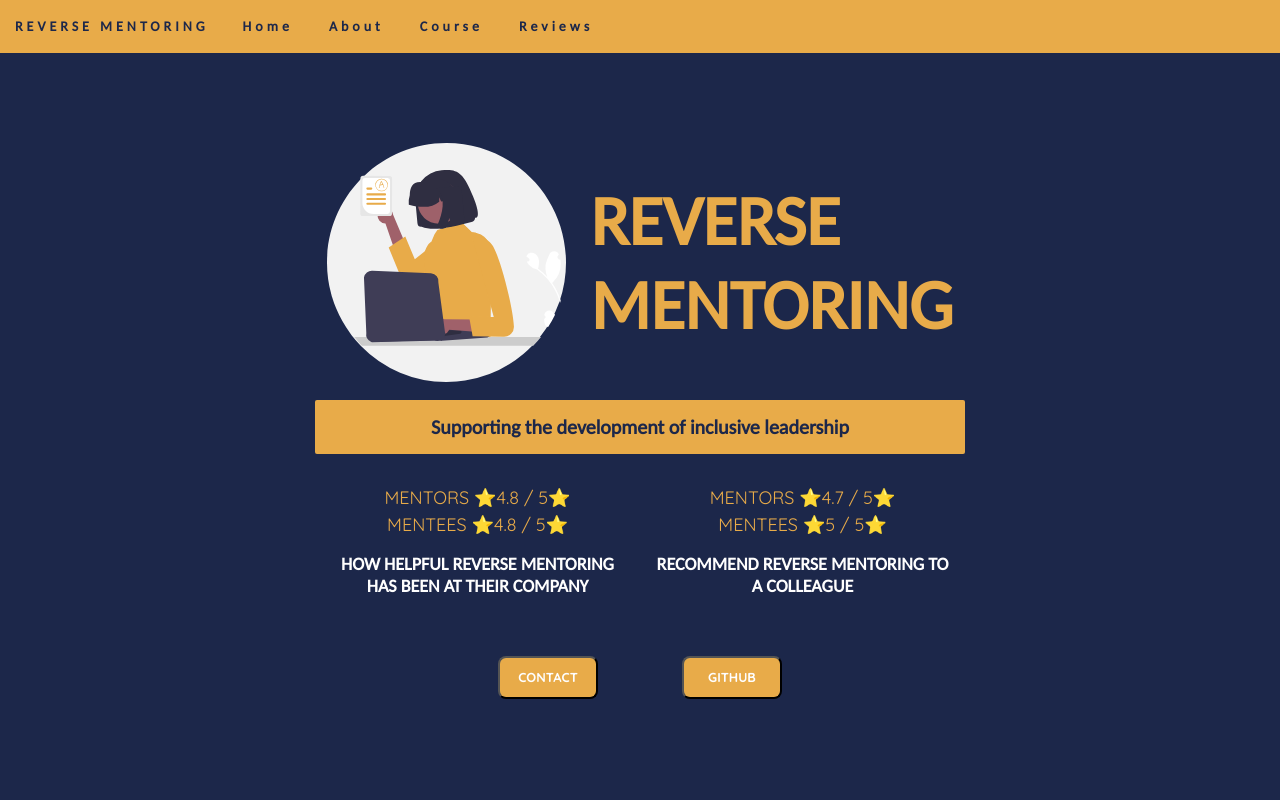
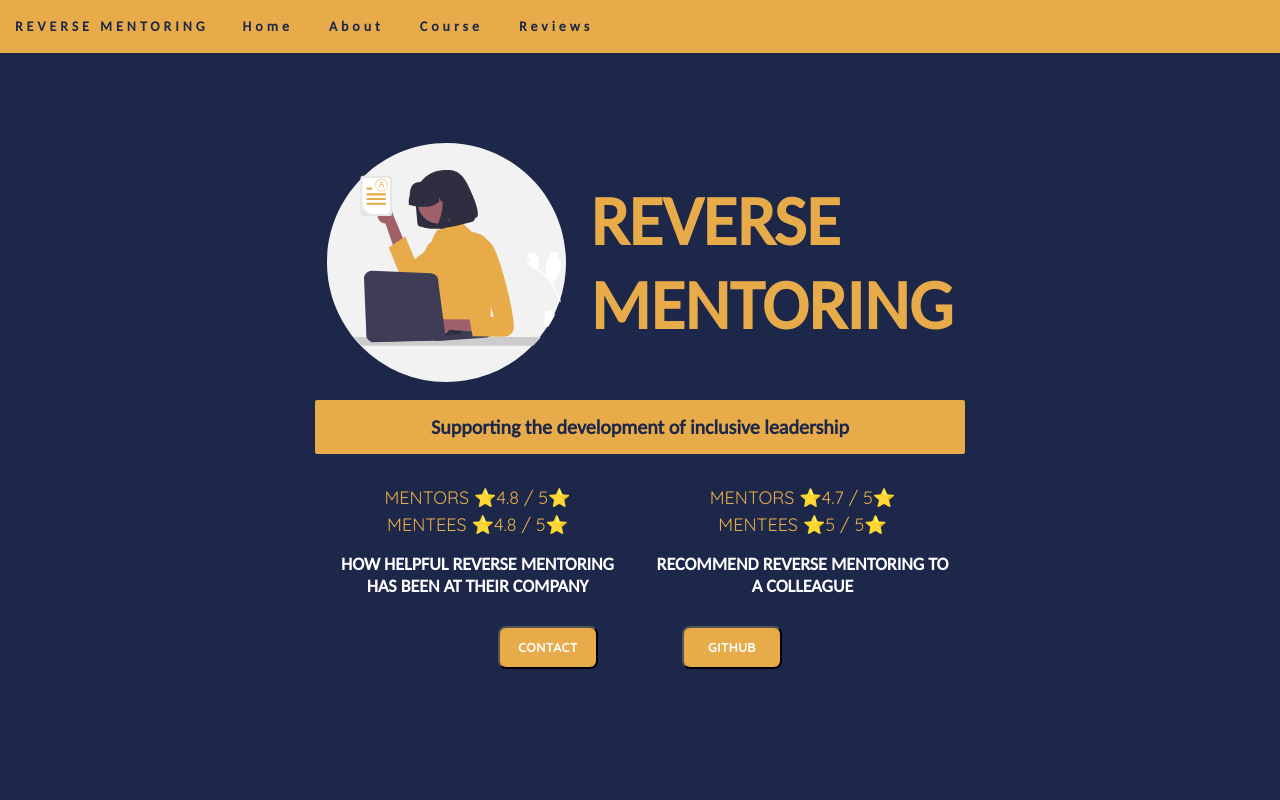
Before and after one commit to SkippyWalnuts/rev-mentoring-react, a React (Create React App) app: page / in a window 1280 px wide. Shown: the top 800 px of the page. Built offline with nearby package versions, Linux system fonts and the light colour scheme.

Commit message:
Decreased Contact. margin

```diff
--- a/src/Contact.css
+++ b/src/Contact.css
@@ -1,5 +1,5 @@
 .Contact {
-    margin: 50px auto;
+    margin: 20px auto;
 }
 
 .Contact button {
```
